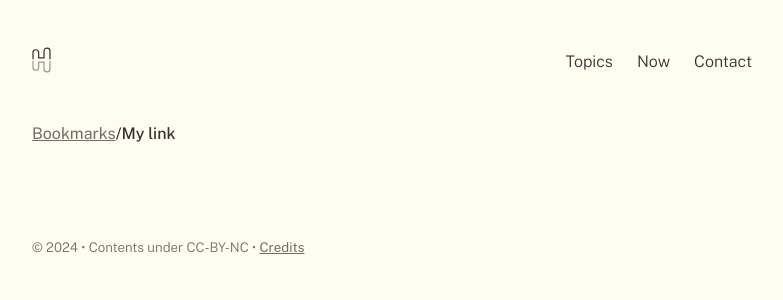
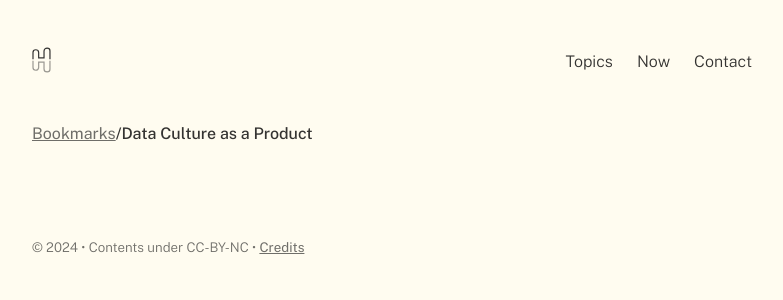
Before and after one commit to harperjamie/hrpr, a Jekyll site: the page built from _notes/40 Logs/05 Bookmarks/My link.md, in a window 1280 px wide. Shown: the top 300 px of the page, without its empty margins (248-1031 px from the left). Built offline with Jekyll 4.4.1, drawn with Linux system fonts in a browser that asks for light colours; some web fonts are replaced; comment, search, counter and statistics services are not loaded.

Commit message:
Update My link.md

```diff
--- a/_notes/40 Logs/05 Bookmarks/My link.md
+++ b/_notes/40 Logs/05 Bookmarks/My link.md
@@ -1,6 +1,6 @@
 ---
-title: My link
-date: 2024-04-01
-meta-url: https://amzn.to/4eJfhQb
+title: Data Culture as a Product
+date: 2024-09-01
+meta-url: https://www.youtube.com/watch?v=cylAr9oUluI
 category: Bookmarks
 ---
```
